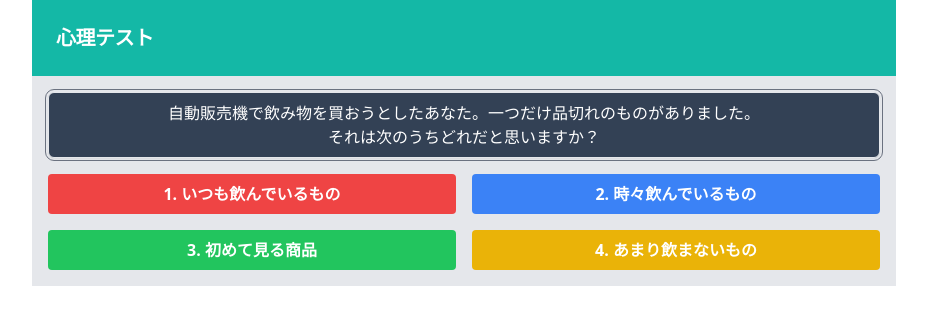
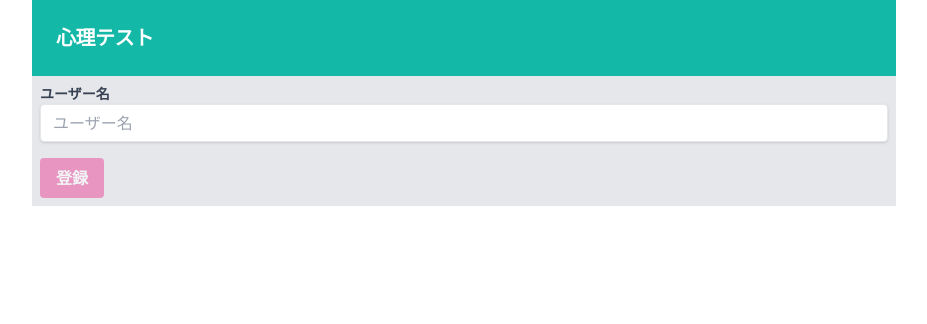
Before and after one commit to mmasap/psychological-test, a React (Create React App) app: page / in a window 1280 px wide. Shown: the top 324 px of the page, without its empty margins (176-1103 px from the left). Built offline with nearby package versions, Linux system fonts and the light colour scheme.

Commit message:
feat: register function

```diff
--- a/src/App.tsx
+++ b/src/App.tsx
@@ -1,13 +1,57 @@
-import { Routes, Route } from 'react-router-dom';
+import { useState } from 'react';
+import Header from './components/Header';
+import InputNamePage from './pages/InputNamePage';
+import QuestionPage from './pages/QuestionPage';
+import ResultPage from './pages/ResultPage';
+import contents from './json/contents.json';
 import AdminPage from './pages/AdminPage';
-import IndexPage from './pages/IndexPage';
 
 const App = () => {
+  const [userName, setUserName] = useState('');
+  const [questionNo, setQuestionNo] = useState(0);
+  const [choseNo, setChoseNo] = useState(-1);
+
+  const content = contents[questionNo];
+
+  const getDisplayPage = () => {
+    if (!userName) {
+      return (
+        <InputNamePage registerName={(name: string) => setUserName(name)} />
+      );
+    } else if (userName === 'admin') {
+      return <AdminPage />;
+    } else if (choseNo < 0) {
+      return (
+        <QuestionPage
+          question={content.question}
+          choices={content.answers.map((answer) => answer.choice)}
+          onClickButton={(chooseNo) => {
+            setChoseNo(chooseNo);
+          }}
+        />
+      );
+    } else {
+      return (
+        <ResultPage
+          testContent={content.test_content}
+          answer={content.answers[choseNo]}
+          onClickButton={() => {
+            setQuestionNo((prev) => (prev + 1) % contents.length);
+            setChoseNo(-1);
+          }}
+        />
+      );
+    }
+  };
+
   return (
-    <Routes>
-      <Route path="/" element={<IndexPage />} />
-      <Route path="/admin" element={<AdminPage />} />
-    </Routes>
+    <div className="container mx-auto max-w-4xl px-4">
+      <Header />
+      <div className="p-2 bg-gray-200">
+        {userName && <p>ユーザー名: {userName}</p>}
+        {getDisplayPage()}
+      </div>
+    </div>
   );
 };
 
--- /dev/null
+++ b/src/components/InputText.tsx
@@ -0,0 +1,29 @@
+type InputTextProps = {
+  value?: string;
+  id?: string;
+  placeholder?: string;
+  inputRef?: React.LegacyRef<HTMLInputElement>;
+  onChange?: (event: React.ChangeEvent<HTMLInputElement>) => void;
+};
+
+const InputText: React.FC<InputTextProps> = ({
+  value,
+  id,
+  placeholder,
+  inputRef,
+  onChange,
+}) => {
+  return (
+    <input
+      className="shadow appearance-none border rounded w-full py-2 px-3 text-gray-700 leading-tight focus:outline-none focus:shadow-outline"
+      ref={inputRef}
+      id={id}
+      type="text"
+      value={value}
+      onChange={onChange}
+      placeholder={placeholder}
+    />
+  );
+};
+
+export default InputText;
--- /dev/null
+++ b/src/components/Label.tsx
@@ -0,0 +1,13 @@
+type LabelProps = {
+  htmlFor?: string;
+};
+
+const Label: React.FC<LabelProps> = ({ htmlFor, children }) => {
+  return (
+    <label className="block text-gray-700 text-sm font-bold" htmlFor={htmlFor}>
+      {children}
+    </label>
+  );
+};
+
+export default Label;
--- a/src/pages/AdminPage.tsx
+++ b/src/pages/AdminPage.tsx
@@ -1,15 +1,17 @@
 import { useRef, useEffect, useState } from 'react';
 import Button from '../components/Button';
+import InputText from '../components/InputText';
+import Label from '../components/Label';
 
 const AdminPage = () => {
   const [users, setUsers] = useState<any>([]);
   const userNameRef = useRef<HTMLInputElement>(null);
 
   useEffect(() => {
-    fetchUser();
+    fetchQuestion();
   }, []);
 
-  const fetchUser = async () => {
+  const fetchQuestion = async () => {
     const res = await fetch(
       'https://psychological-test-bd15b-default-rtdb.firebaseio.com/user.json'
     );
@@ -21,7 +23,7 @@ const AdminPage = () => {
     }
   };
 
-  const registerUser = async (event: React.FormEvent<HTMLFormElement>) => {
+  const registerQuestion = async (event: React.FormEvent<HTMLFormElement>) => {
     event.preventDefault();
     await fetch(
       'https://psychological-test-bd15b-default-rtdb.firebaseio.com/user.json',
@@ -31,40 +33,37 @@ const AdminPage = () => {
       }
     );
     userNameRef.current!.value = '';
-    fetchUser();
+    fetchQuestion();
   };
 
-  const deleteUser = async (id: string) => {
+  const deleteQuestion = async (id: string) => {
     await fetch(
       `https://psychological-test-bd15b-default-rtdb.firebaseio.com/user/${id}.json`,
       { method: 'DELETE' }
     );
-    fetchUser();
+    fetchQuestion();
   };
 
   return (
     <>
-      <form onSubmit={registerUser}>
-        <label
-          className="block text-gray-700 text-sm font-bold mb-2"
-          htmlFor="username"
-        >
-          Username
-        </label>
-        <input
-          className="shadow appearance-none border rounded w-full py-2 px-3 text-gray-700 leading-tight focus:outline-none focus:shadow-outline"
-          id="username"
-          type="text"
-          ref={userNameRef}
-          placeholder="Username"
-        />
+      <form onSubmit={registerQuestion}>
+        <div className="mb-2">
+          <Label htmlFor="username">Username</Label>
+        </div>
+        <div>
+          <InputText
+            inputRef={userNameRef}
+            id="username"
+            placeholder="Username"
+          />
+        </div>
         <Button>保存</Button>
       </form>
       <div>登録ユーザー</div>
       {users.map((user: any) => (
         <div key={user.id} style={{ marginBottom: 8 }}>
           <span>{user.userName}</span>
-          <Button onClick={() => deleteUser(user.id)}>削除</Button>
+          <Button onClick={() => deleteQuestion(user.id)}>削除</Button>
         </div>
       ))}
     </>
--- a/src/pages/IndexPage.tsx
+++ /dev/null
@@ -1,46 +0,0 @@
-import { useState } from 'react';
-import Header from '../components/Header';
-import QuestionPage from './QuestionPage';
-import ResultPage from './ResultPage';
-import contents from '../json/contents.json';
-
-const IndexPage = () => {
-  const [questionNo, setQuestionNo] = useState(0);
-  const [choseNo, setChoseNo] = useState(-1);
-
-  const content = contents[questionNo];
-
-  const getDisplayPage = () => {
-    if (choseNo < 0) {
-      return (
-        <QuestionPage
-          question={content.question}
-          choices={content.answers.map((answer) => answer.choice)}
-          onClickButton={(chooseNo) => {
-            setChoseNo(chooseNo);
-          }}
-        />
-      );
-    } else {
-      return (
-        <ResultPage
-          testContent={content.test_content}
-          answer={content.answers[choseNo]}
-          onClickButton={() => {
-            setQuestionNo((prev) => (prev + 1) % contents.length);
-            setChoseNo(-1);
-          }}
-        />
-      );
-    }
-  };
-
-  return (
-    <div className="container mx-auto max-w-4xl px-4">
-      <Header />
-      <div className="p-2 bg-gray-200">{getDisplayPage()}</div>
-    </div>
-  );
-};
-
-export default IndexPage;
--- /dev/null
+++ b/src/pages/InputNamePage.tsx
@@ -0,0 +1,30 @@
+import { useState } from 'react';
+import Label from '../components/Label';
+import Button from '../components/Button';
+import InputText from '../components/InputText';
+
+type InputNamePageProps = {
+  registerName: (name: string) => void;
+};
+
+const InputNamePage: React.FC<InputNamePageProps> = ({ registerName }) => {
+  const [userName, setUserName] = useState('');
+  return (
+    <>
+      <Label htmlFor="username">ユーザー名</Label>
+      <div className="mb-4">
+        <InputText
+          id="username"
+          value={userName}
+          onChange={(e) => setUserName(e.target.value)}
+          placeholder="ユーザー名"
+        />
+      </div>
+      <Button disabled={!userName} onClick={() => registerName(userName)}>
+        登録
+      </Button>
+    </>
+  );
+};
+
+export default InputNamePage;
--- a/src/pages/QuestionPage.tsx
+++ b/src/pages/QuestionPage.tsx
@@ -1,13 +1,13 @@
 import Button, { buttonColors } from '../components/Button';
 import Window from '../components/Window';
 
-type QuestionProps = {
+type QuestionPageProps = {
   question: string;
   choices: string[];
   onClickButton: (index: number) => void;
 };
 
-const QuestionPage: React.FC<QuestionProps> = ({
+const QuestionPage: React.FC<QuestionPageProps> = ({
   onClickButton,
   question,
   choices,
--- a/src/pages/ResultPage.tsx
+++ b/src/pages/ResultPage.tsx
@@ -3,7 +3,7 @@ import Button from '../components/Button';
 import Window from '../components/Window';
 import FadeOut from '../components/FadeOut';
 
-type AnswerProps = {
+type ResultPageProps = {
   onClickButton: () => void;
   testContent: string;
   answer: {
@@ -13,7 +13,7 @@ type AnswerProps = {
   };
 };
 
-const ResultPage: React.FC<AnswerProps> = ({
+const ResultPage: React.FC<ResultPageProps> = ({
   onClickButton,
   testContent,
   answer,
```
